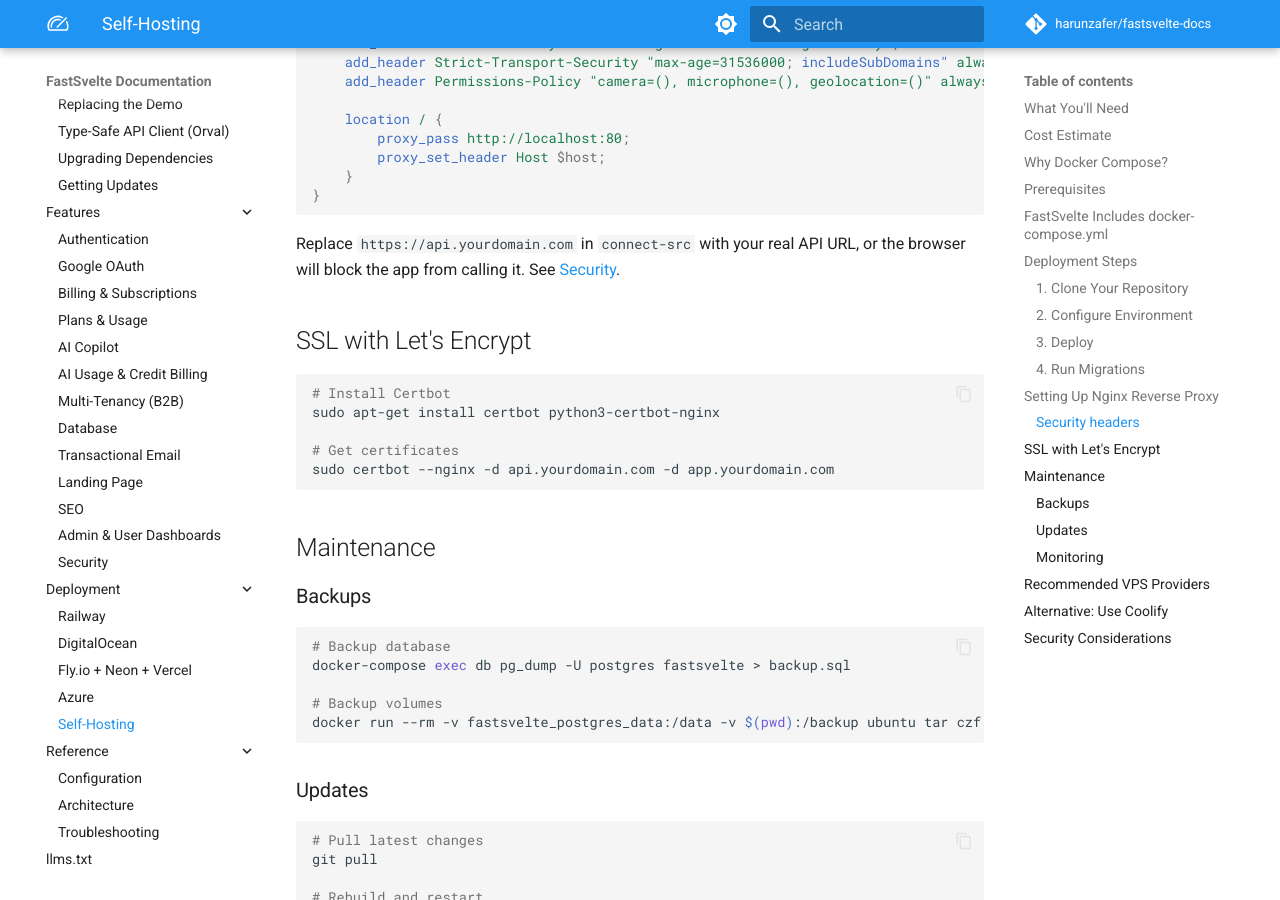
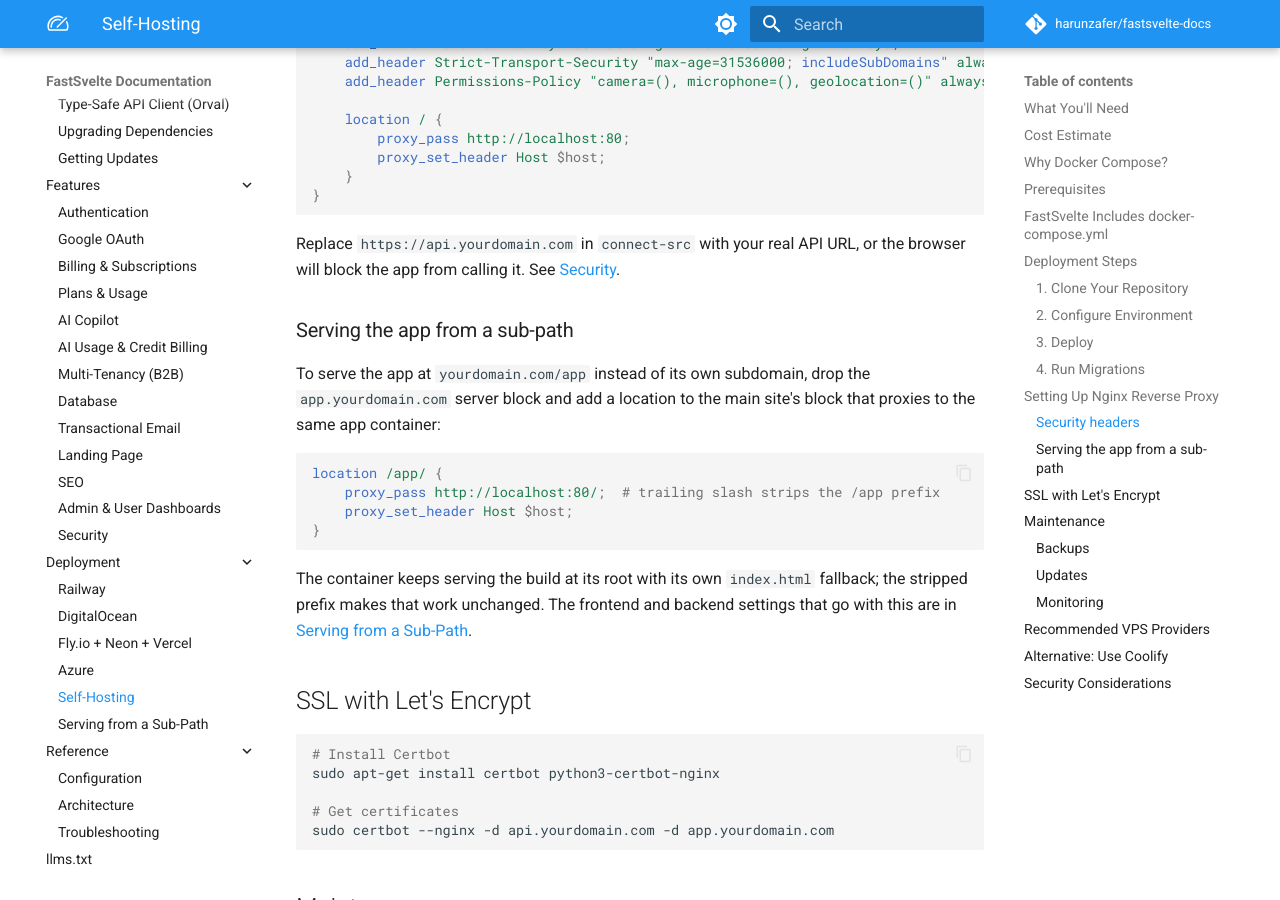
Before and after one commit to harunzafer/fastsvelte-docs, an MkDocs documentation site: the page built from docs/deployment/self-hosting.md, in a window 1280 px wide and 900 px high, scrolled down 3319 px. Built offline with MkDocs 1.6.1 and Material for MkDocs 9.7.7, drawn with Linux system fonts in a browser that asks for light colours; comment, search, counter and statistics services are not loaded.

Commit message:
deployment: document serving the app from a sub-path
New Serving from a Sub-Path page: paths.base in the frontend,
FS_BASE_WEB_URL in the backend, what stays unchanged (API URL, CORS,
cookies, OAuth console), and a preview-based local verify.

Each deployment guide gains a matching section with the stack-specific
hosting change: nginx location block (self-hosting), landing Caddyfile
handle_path (Railway), component Route (DigitalOcean), landing
vercel.json rewrite (Vercel), Front Door path routing (Azure).

````diff
--- a/docs/deployment/self-hosting.md
+++ b/docs/deployment/self-hosting.md
@@ -164,6 +164,19 @@ server {
 
 Replace `https://api.yourdomain.com` in `connect-src` with your real API URL, or the browser will block the app from calling it. See [Security](../features/security.md#frontend-add-at-your-host).
 
+### Serving the app from a sub-path
+
+To serve the app at `yourdomain.com/app` instead of its own subdomain, drop the `app.yourdomain.com` server block and add a location to the main site's block that proxies to the same app container:
+
+```nginx
+location /app/ {
+    proxy_pass http://localhost:80/;  # trailing slash strips the /app prefix
+    proxy_set_header Host $host;
+}
+```
+
+The container keeps serving the build at its root with its own `index.html` fallback; the stripped prefix makes that work unchanged. The frontend and backend settings that go with this are in [Serving from a Sub-Path](sub-path.md).
+
 ## SSL with Let's Encrypt
 
 ```bash
--- a/mkdocs.yml
+++ b/mkdocs.yml
@@ -102,6 +102,7 @@ plugins:
           - deployment/fly-neon-vercel.md: Best-of-breed — API on Fly.io, Postgres on Neon, static on Vercel.
           - deployment/azure.md: Azure — Container Apps + PostgreSQL Flexible Server + Static Web Apps.
           - deployment/self-hosting.md: Self-host the whole stack with Docker Compose.
+          - deployment/sub-path.md: Serve the app from a path prefix (yourdomain.com/app) instead of a subdomain.
         Reference:
           - reference/configuration.md: Backend FS_ environment variables, environments, CORS, and cron.
           - reference/architecture.md: Monorepo structure, layered backend, DI, request flow, frontend data loading.
@@ -164,6 +165,7 @@ nav:
       - Fly.io + Neon + Vercel: deployment/fly-neon-vercel.md
       - Azure: deployment/azure.md
       - Self-Hosting: deployment/self-hosting.md
+      - Serving from a Sub-Path: deployment/sub-path.md
   - Reference:
       - Configuration: reference/configuration.md
       - Architecture: reference/architecture.md
````
Also changed, not shown: docs/deployment/azure.md (+4 -0 lines), docs/deployment/digitalocean.md (+4 -0 lines), docs/deployment/fly-neon-vercel.md (+12 -0 lines), docs/deployment/railway.md (+12 -0 lines), docs/deployment/sub-path.md (added, +56 -0 lines).
